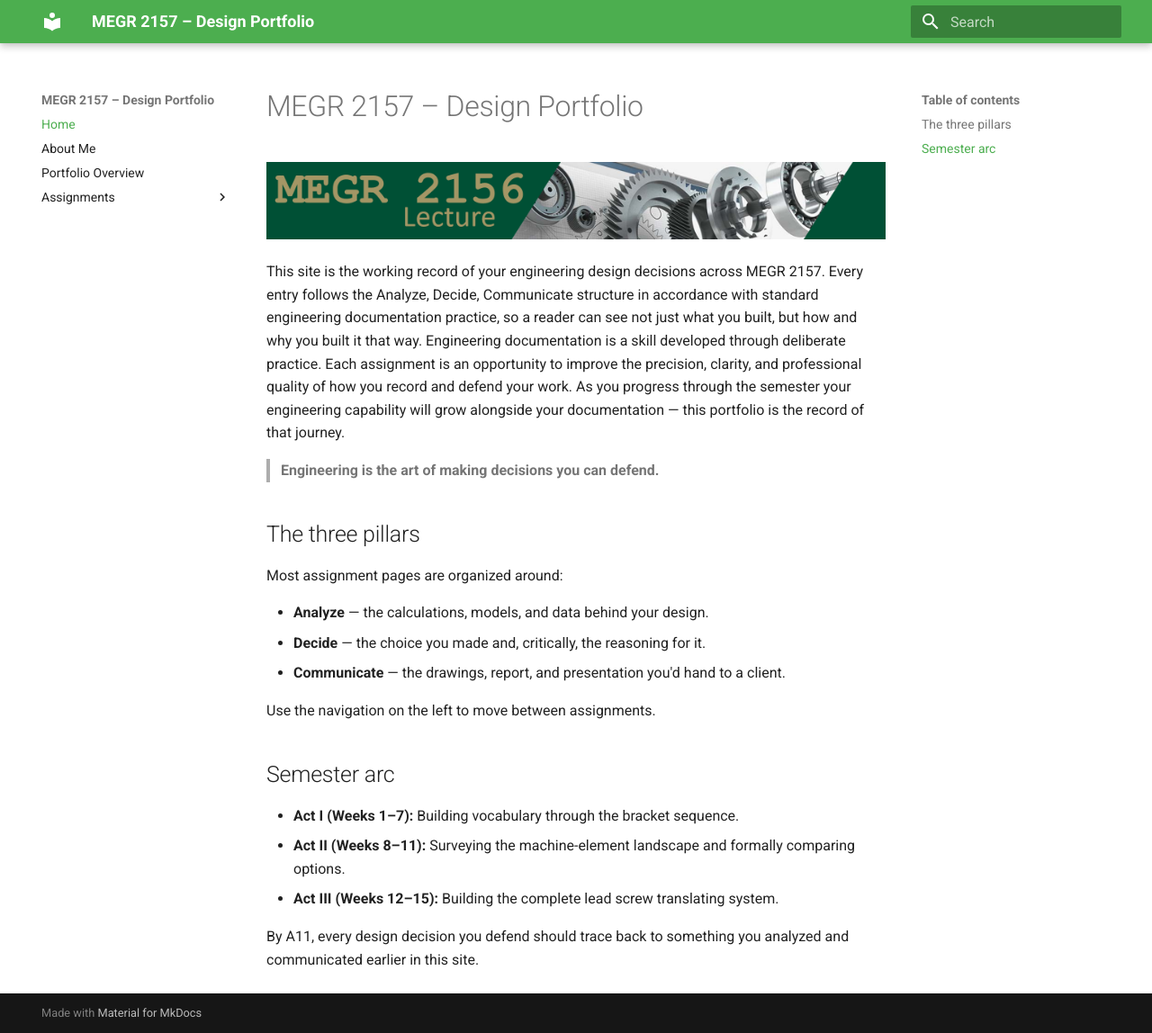
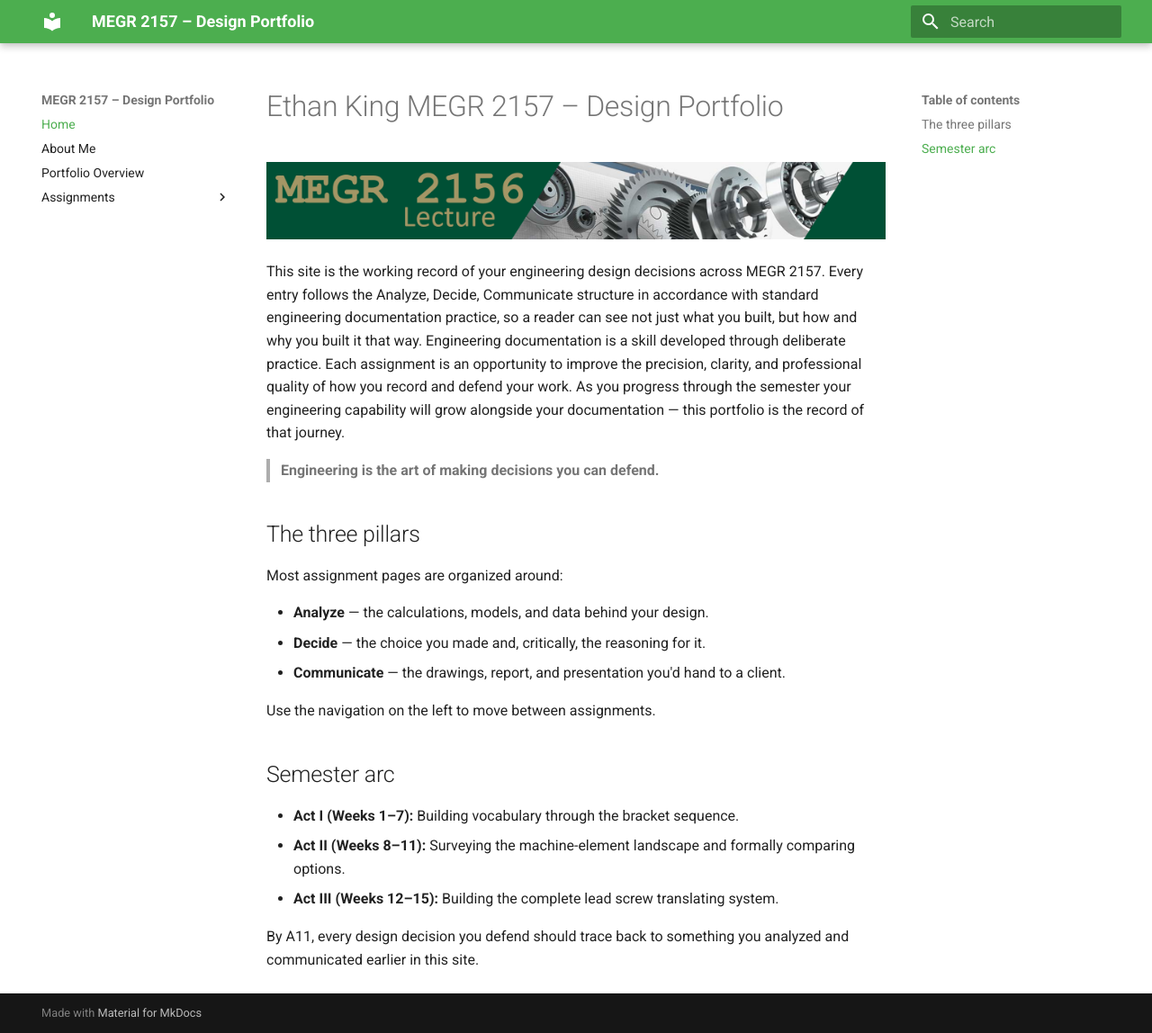
Before and after one commit to ethanking13/ethanking---megr2156-portfolio, an MkDocs documentation site: the page built from docs/index.md, in a window 1280 px wide and 1148 px high. Shown: the whole window at 90% size. Built offline with MkDocs 1.6.1 and Material for MkDocs 9.7.7, drawn with Linux system fonts in a browser that asks for light colours.

Commit message:
Update title in design portfolio documentation

```diff
--- a/docs/index.md
+++ b/docs/index.md
@@ -1,4 +1,4 @@
-# MEGR 2157 – Design Portfolio
+# Ethan King MEGR 2157 – Design Portfolio
 
 ![MEGR 2156-7 Title](MEGR2156title.png)
 
```
